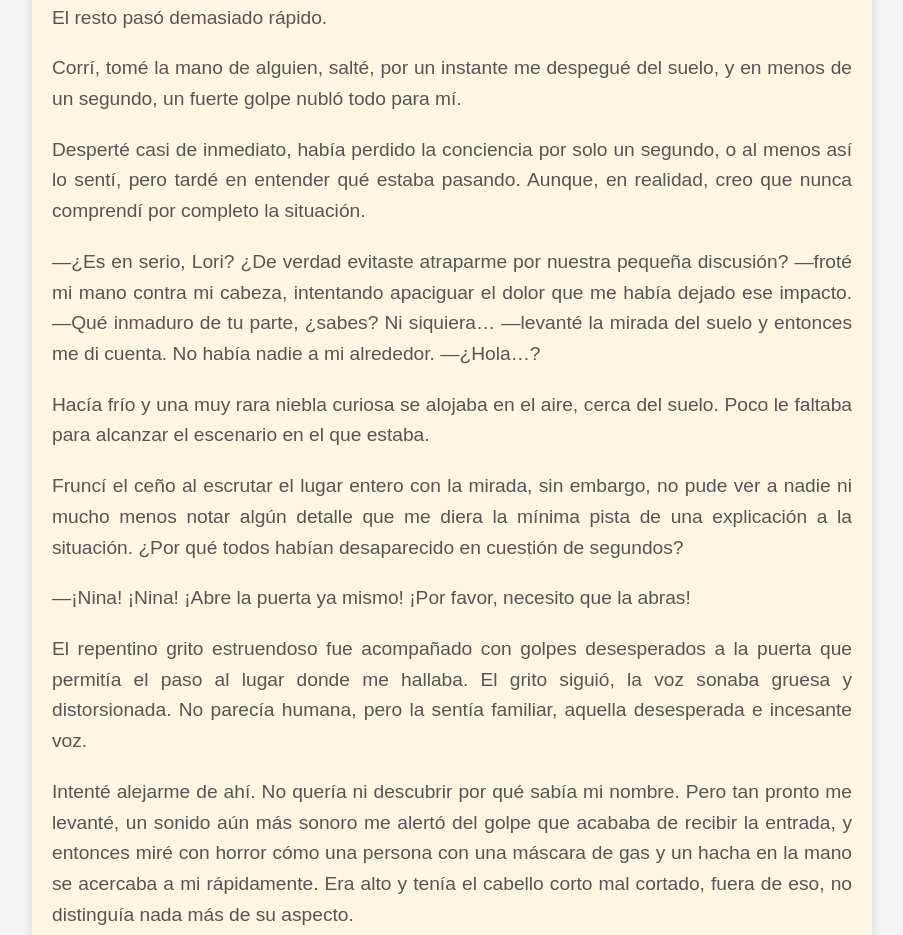
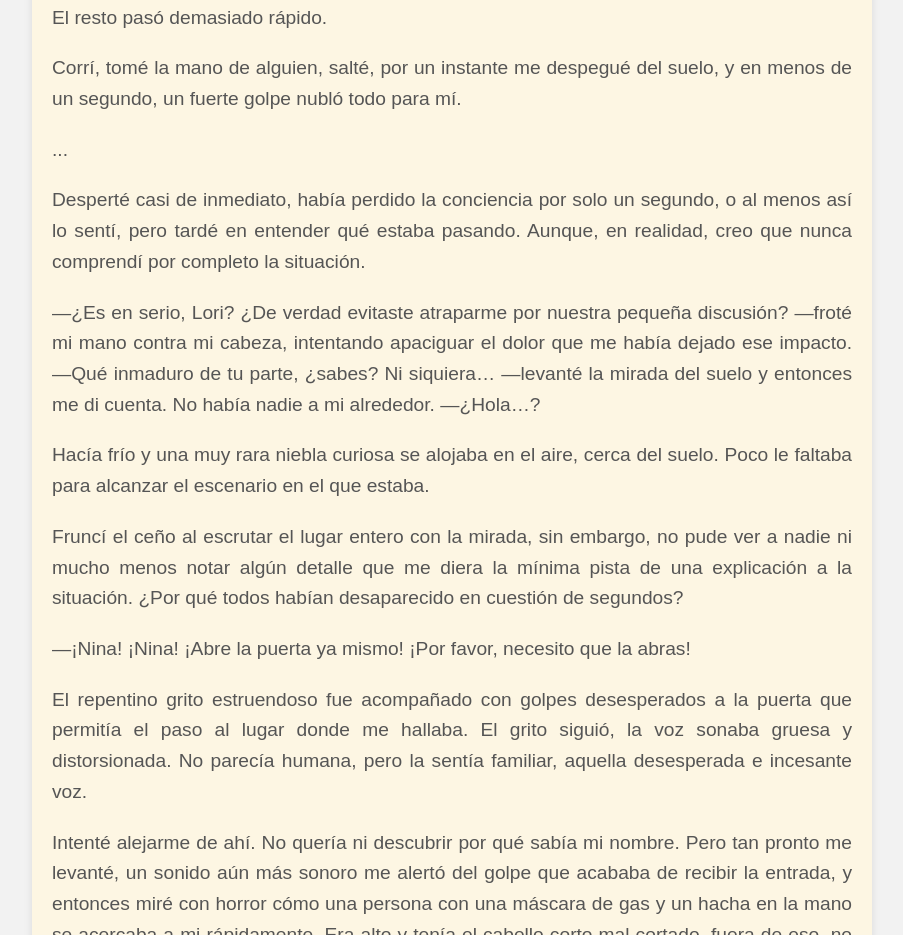
Before and after one commit to CelinaPardo/Celina, a plain HTML site: page historia3.html in a window 1280 px wide. Shown: the part 3171-4106 px from the top of the page, without its empty margins (188-1091 px from the left). Drawn offline with Linux system fonts and the light colour scheme.

Commit message:
Update historia3.html

```diff
--- a/historia3.html
+++ b/historia3.html
@@ -107,7 +107,7 @@
         <p>El resto pasó demasiado rápido.
         <p>Corrí, tomé la mano de alguien, salté, por un instante me despegué del suelo, y en menos de un segundo, un fuerte golpe nubló todo para mí.
         </p>
-        <p>
+        <p> ...
         </p>
 
         <p>Desperté casi de inmediato, había perdido la conciencia por solo un segundo, o al menos así lo sentí, pero tardé en entender qué estaba pasando. Aunque, en realidad, creo que nunca comprendí por completo la situación.
```
